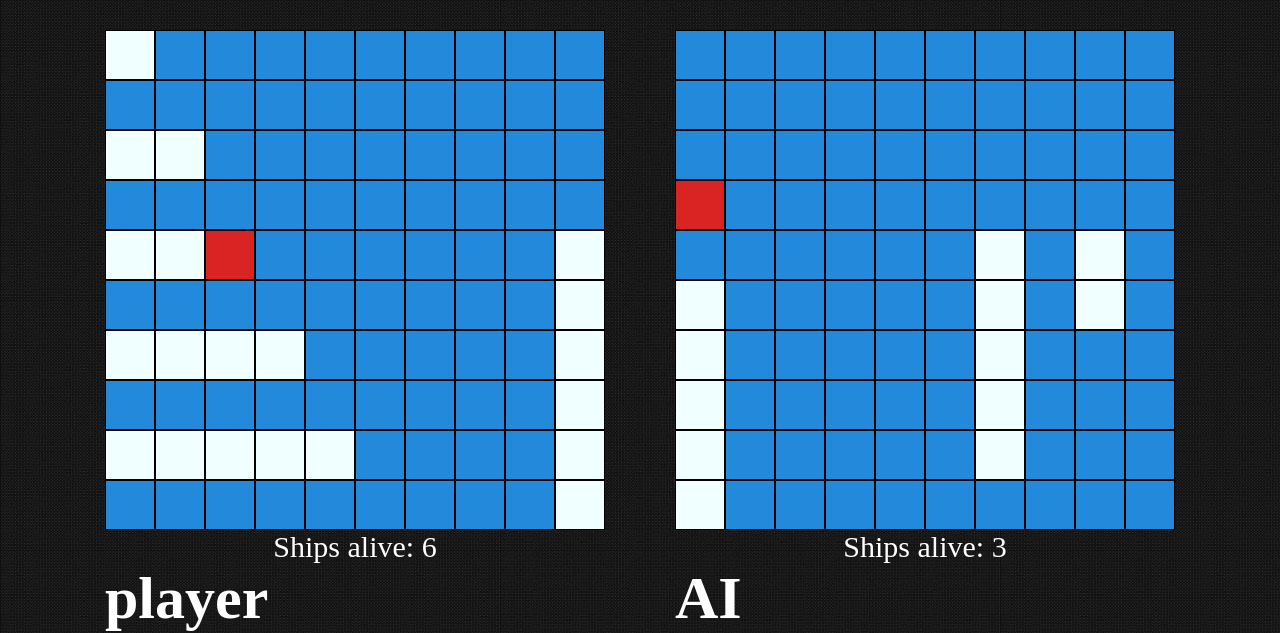
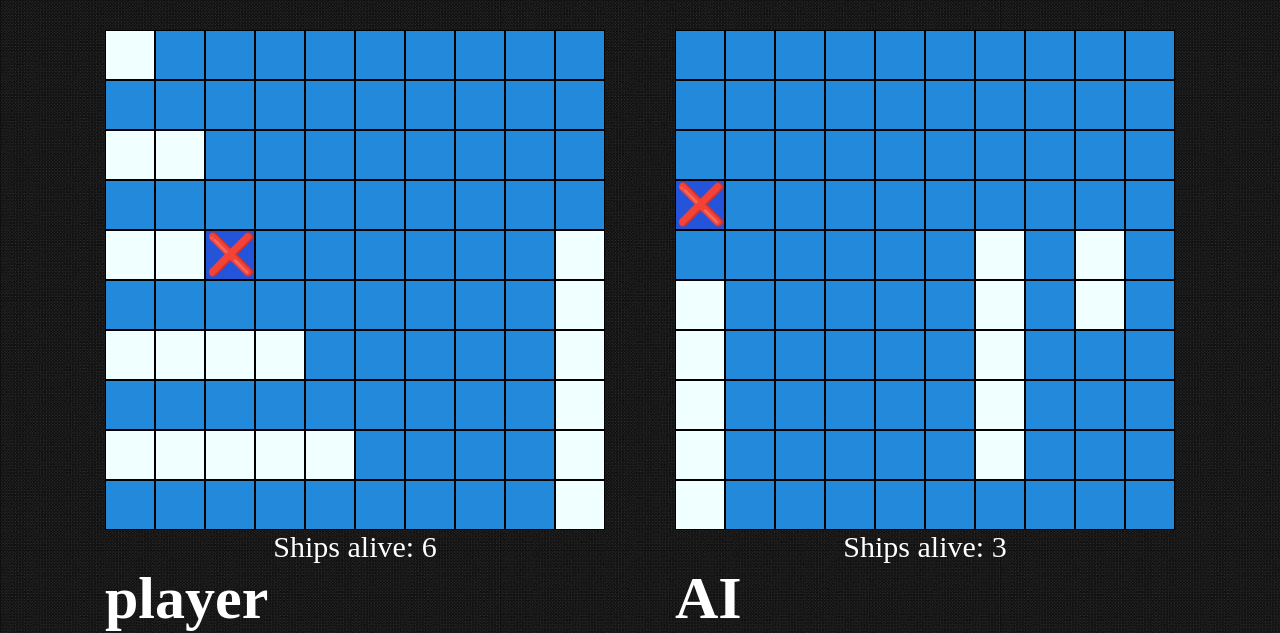
Before and after one commit to Pafestivo/battleship, a website built with webpack: page dist/index.html in a window 1280 px wide. Both pictures are taken after a click on the element 700 px from the left and 405 px from the top of the page. Shown: the part 200-833 px from the top of the page. Built offline with nearby package versions, Linux system fonts and the light colour scheme.

Commit message:
Hitting a ship looks differently

```diff
--- a/src/Modules/gameLoop.js
+++ b/src/Modules/gameLoop.js
@@ -43,11 +43,14 @@ export default function gameLoop() {
       if(AI.board[i].attacked) return
       // if not, shoot AI at location
       player.shoot(AI, AI.board[i].coordinates)
-      box.classList.add('attacked')
+      if(AI.board[i].ship) box.classList.add('ship-hit')
+      else box.classList.add('attacked')
 
       // then AI shoots back at random location
       const AIHit = player.board.indexOf(AI.shoot(player))
-      document.querySelector(`#player-board > #num${AIHit}`).classList.add('attacked')
+      const targetBox = document.querySelector(`#player-board > #num${AIHit}`)
+      if(player.board[AIHit].ship) targetBox.classList.add('ship-hit')
+      else targetBox.classList.add('attacked')
       updateShipsDetails()
     })
     AIBoard.append(box)
--- a/src/styles/styles.css
+++ b/src/styles/styles.css
@@ -66,3 +66,19 @@ body {
 .attacked:hover {
   background-color: #da2323;
 }
+
+.ship-hit {
+  background-color: #2354da;
+}
+
+.ship-hit::after {
+  position: absolute;
+  content: "\274c";
+  font-size: 40px;
+  color: #FFF;
+}
+
+.ship-hit:hover {
+  cursor: not-allowed;
+  background-color: #2354da;
+}
```
Also changed, not shown: dist/main.js.
